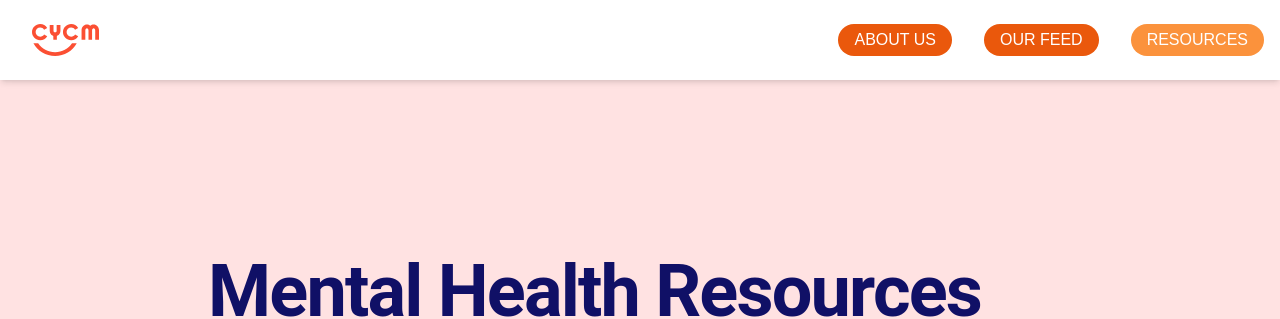
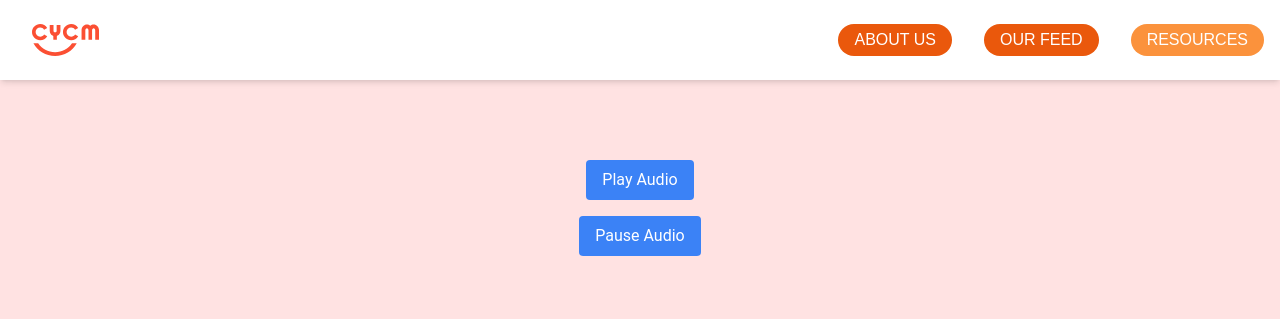
Before and after one commit to hicsail/cycm-ionic, a React (Vite) app: page /resources in a window 1280 px wide. Shown: the top 319 px of the page. Built offline with nearby package versions, Linux system fonts and the light colour scheme; no server answers.

Commit message:
feat: added video& audio in resources

```diff
--- a/src/pages/Resource.tsx
+++ b/src/pages/Resource.tsx
@@ -4,6 +4,7 @@ import { articles } from "../dummyArticles";
 import { generateTitleId } from "../utils";
 import DualColumnText from "../components/DualColumnText";
 import ResourceCard from "../components/ResourceCard";
+
 import {
   IonCard,
   IonCardContent,
@@ -11,15 +12,16 @@ import {
   IonCardTitle,
   IonText,
 } from "@ionic/react";
-import { useEffect, useState } from "react";
+import { useEffect, useState, useRef } from "react";
 
 const token = import.meta.env.VITE_STRAPY_TOKEN;
 
 const Resource: React.FC = () => {
   const [resources, setResources] = useState<any>([]);
+  const audioRef = useRef<HTMLAudioElement>(null);
 
   useEffect(() => {
-    // fetch from localhost:1337/api/articles
+    // Fetch resources from API
     fetch(`${import.meta.env.VITE_STRAPI_URL}/api/resources?populate=*`, {
       method: "GET",
       headers: {
@@ -31,12 +33,39 @@ const Resource: React.FC = () => {
       .then((resp) => {
         setResources(resp.data);
       });
+
+    // Attempt to play audio automatically
+    if (audioRef.current) {
+      audioRef.current.play().catch(error => {
+        console.error("Autoplay failed:", error);
+      });
+    }
   }, []);
+
+  const playAudio = () => {
+    if (audioRef.current) {
+      audioRef.current.play();
+    }
+  };
+
+  const pauseAudio = () => {
+    if (audioRef.current) {
+      audioRef.current.pause();
+    }
+  };
 
   return (
     <div className="">
       <div className="pt-36 flex flex-col justify-center items-center bg-[#FFE2E2] min-h-screen px-12 md:px-0">
-        {/* <img className="w-full h-auto z-[10]" alt="union-1" src="red-union.svg" /> */}
+        <div>
+          <audio ref={audioRef} id="ResourceAudio" src="https://soundcloud.com/claude-debussy/clair-de-lune"></audio>
+        </div>
+        <button onClick={playAudio} className="bg-blue-500 text-white px-4 py-2 rounded mt-4">
+          Play Audio
+        </button>
+        <button onClick={pauseAudio} className="bg-blue-500 text-white px-4 py-2 rounded mt-4">
+          Pause Audio
+        </button>
         <div className="p-4 max-w-4xl w-full my-24">
           <h1 className="text-[#101066] font-bold text-4xl sm:text-5xl md:text-6xl lg:text-7xl tracking-tight leading-none mb-4">
             Mental Health Resources for Teenagers
@@ -49,6 +78,11 @@ const Resource: React.FC = () => {
             challenges of adolescence and prioritize your mental health.
           </p>
         </div>
+        <div>
+          <video id="ResourceVideo" width="800" controls>
+            <source src="your-video-file.mp4" type="video/mp4" />
+          </video>
+        </div>
         <div className="max-w-6xl mx-auto mb-24">
           <div className="grid gap-8 md:grid-cols-3 md:mb-16">
             {resources.map((resource: any) => (
@@ -59,9 +93,7 @@ const Resource: React.FC = () => {
                 }}
               >
                 <img
-                  src={`${import.meta.env.VITE_STRAPI_URL}${
-                    resource.attributes.image.data.attributes.url
-                  }`}
+                  src={`${import.meta.env.VITE_STRAPI_URL}${resource.attributes.image.data.attributes.url}`}
                   alt={resource.attributes.title}
                   className="mx-auto md:w-full"
                 />
@@ -79,5 +111,4 @@ const Resource: React.FC = () => {
     </div>
   );
 };
-
 export default Resource;
```
Also changed, not shown: package.json (+5 -4 lines), 1 other file (tests, documents, lock files or other folders).
